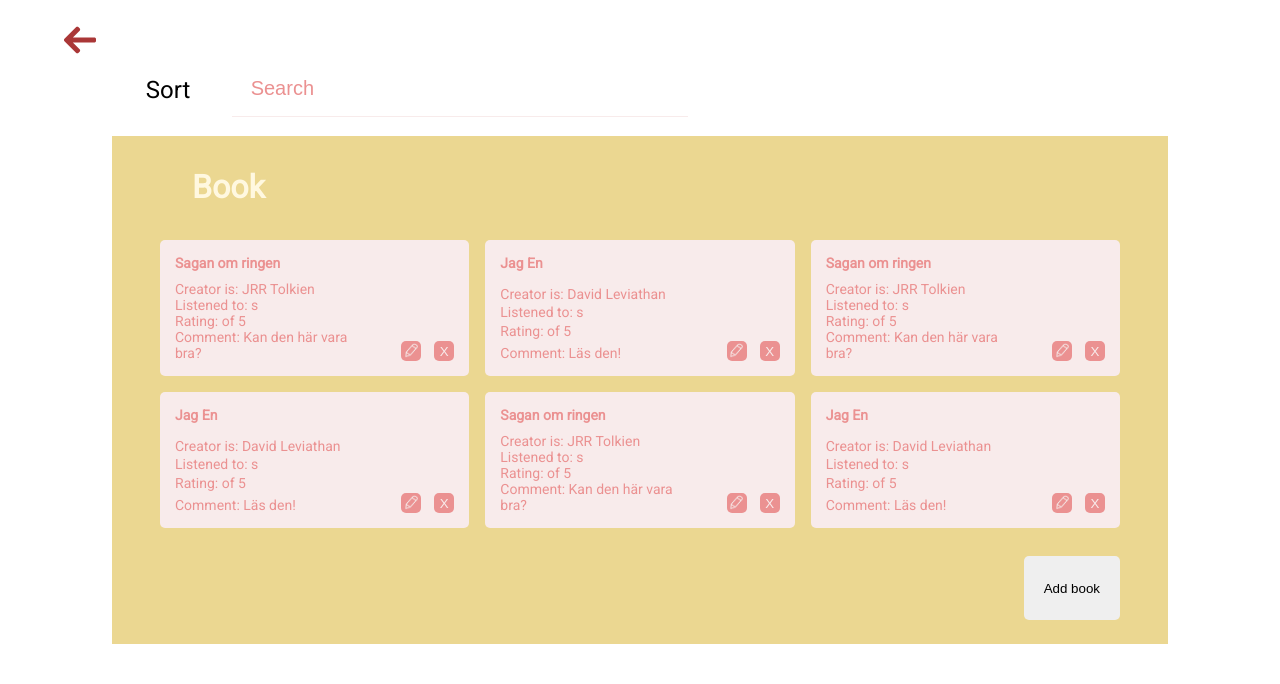
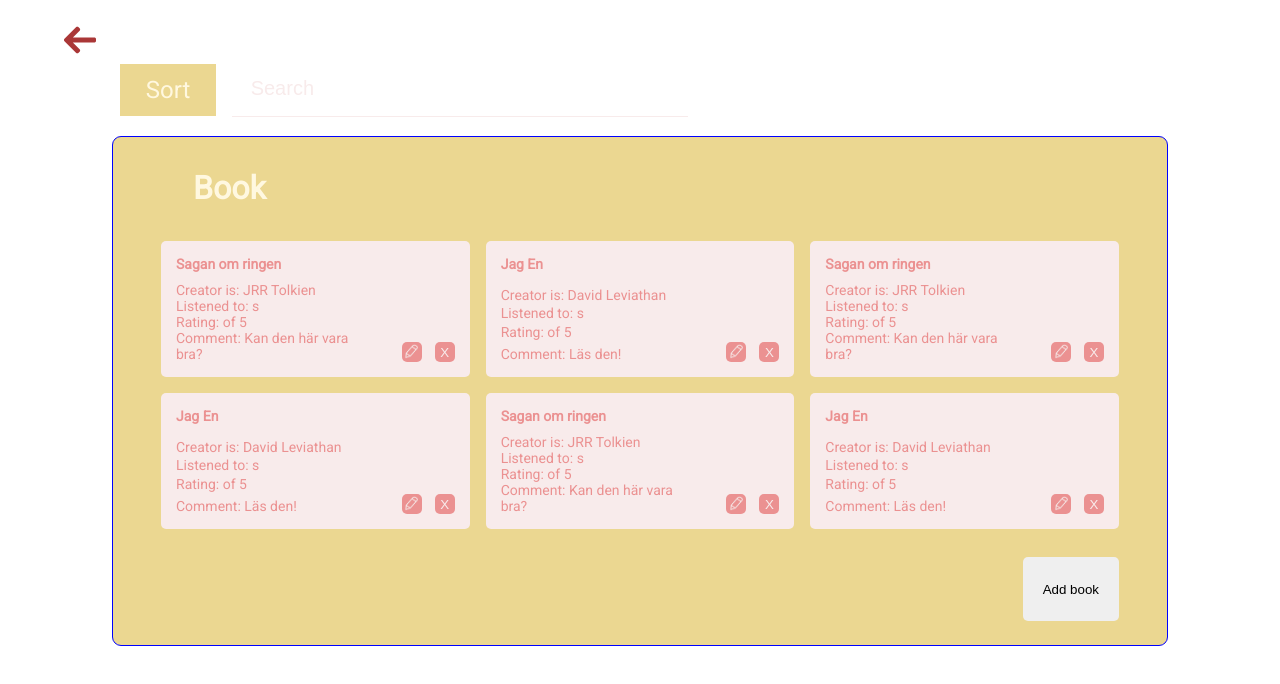
Before and after one commit to neda-jahadi/Sparkles, a React (Create React App) app: page / in a window 1280 px wide. Both pictures are taken after a click on the button "Books". Shown: the top 684 px of the page. Built offline with nearby package versions, Linux system fonts and the light colour scheme.

Commit message:
att passa menu färger med kategorier

```diff
--- a/src/components/ListComponent.jsx
+++ b/src/components/ListComponent.jsx
@@ -24,7 +24,7 @@ const ListComponent = ({formScreen,startCard}) =>{
              creatorText = 'Artist';
              usedBeforeText = 'Listened to';
              addButtonText = 'Add music';
-             colorClass = 'background-red text-red'
+             colorClass = 'red'
         break;
         case 'books':
             h2 = 'Book';
@@ -32,7 +32,7 @@ const ListComponent = ({formScreen,startCard}) =>{
             creatorText = 'Author';
             usedBeforeText = 'Read before';
             addButtonText = 'Add book';
-             colorClass = 'background-yellow text-yellow';
+             colorClass = 'yellow';
         break;
         case 'movies':
             h2 = 'Movie';
@@ -40,7 +40,7 @@ const ListComponent = ({formScreen,startCard}) =>{
             creatorText = 'Director';
             usedBeforeText = 'Seen';
             addButtonText = 'Add movie';
-             colorClass = 'background-green text-green';
+             colorClass = 'green';
         break;
     }
 
@@ -49,13 +49,16 @@ const ListComponent = ({formScreen,startCard}) =>{
         dispatch(screenActions.formScreen(e));
     }
 
+
+    // colorClass += ' listcomponent-body';
+
     return(
 
         <div className="desktop-mobil">
 
             <div className='desktop-menu'>
                 <div className="sort">
-                        <div className="drop-div">Sort</div>
+                        <div className={`drop-div text-${colorClass} background-${colorClass} `}>Sort</div>
                         <div className="dropdown-content">
                             <div>{titleText}</div>
                             <div>{creatorText}</div>
@@ -73,8 +76,9 @@ const ListComponent = ({formScreen,startCard}) =>{
                 </div> */}
 
             </div>
-        <div className={colorClass}>
-        <div className ="listcomponent-body" >
+
+
+            <main className={`text-${colorClass} background-${colorClass}`}>
                 {/* <div className="listcomponent-logo">
                 <img className='listcomponent-logo' src={smallRedLogo}  onClick ={startCard} alt=" small red logo" />
                   </div> */}
@@ -106,9 +110,9 @@ const ListComponent = ({formScreen,startCard}) =>{
                 <div className='add-button'>
                    <button onClick={handleFormScreen}>{addButtonText}</button>
                 </div>
+            </main>
         </div>
-        </div>
-        </div>
+
 
     );
 }
--- a/src/components/listcomponent.css
+++ b/src/components/listcomponent.css
@@ -1,6 +1,7 @@
 
-.listcomponent-body {
-    border-radius: 6px;
+ main {
+    border: 1px solid blue;
+    border-radius: 9px;
     height: 100vh;
    padding:1em;
     /* background-color: var(--background-color-red); */
@@ -9,7 +10,7 @@
     grid-template-rows: 3em 5em 1fr 5em;
     /* color: var(--text-color-red); */
 }
-.listcomponent-body > * {
+ main > * {
     margin: 0.5em;
     margin-left: 2em;
     margin-right: 2em;
@@ -97,8 +98,8 @@
     padding: 1em;
 }
 .dropdown-content div:hover {
-    background-color: var(--background-color-red);
-    color: var(--text-color-red);
+    /* background-color: var(--background-color-red);
+    color: var(--text-color-red); */
     width:100%;
 }
 .desktop-menu {
@@ -198,7 +199,7 @@
         outline: none;
     }
     ::placeholder {
-        color: var(--background-color-red);
+        /* color: var(--background-color-red); */
         opacity: 1;
         font-size: 1.5em;
 
@@ -216,13 +217,13 @@
     .listcomponent-menu, .listcomponent-logo {
         display: none;
     }
-    .listcomponent-body {
+     main {
         display: grid;
         grid-template-rows: 5em 1fr 5em;
         height: 100%;
     }
 
-    .listcomponent-body > h1 {
+     main > h1 {
         text-align: left;
     }
 
```
Lines whose indentation alone changed are shown as unchanged.
